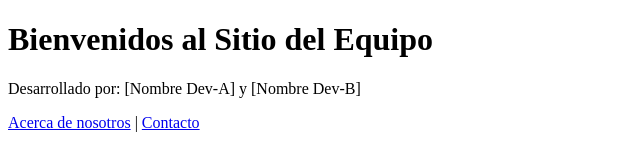
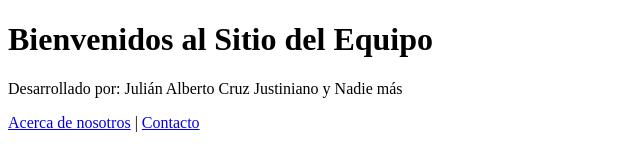
Before and after one commit to yopepj/examen, a plain HTML site: page index.html in a window 1280 px wide. Shown: the full height of the page, 0-640 px from the left. Drawn offline with Linux system fonts and the light colour scheme.

Commit message:
agregando nombres

```diff
--- a/index.html
+++ b/index.html
@@ -6,7 +6,7 @@
 </head>
 <body>
   <h1>Bienvenidos al Sitio del Equipo</h1>
-  <p>Desarrollado por: [Nombre Dev-A] y [Nombre Dev-B]</p>
+  <p>Desarrollado por: Julián Alberto Cruz Justiniano y Nadie más</p>
   <a href="about.html">Acerca de nosotros</a> |
   <a href="contact.html">Contacto</a>
 </body>
```
